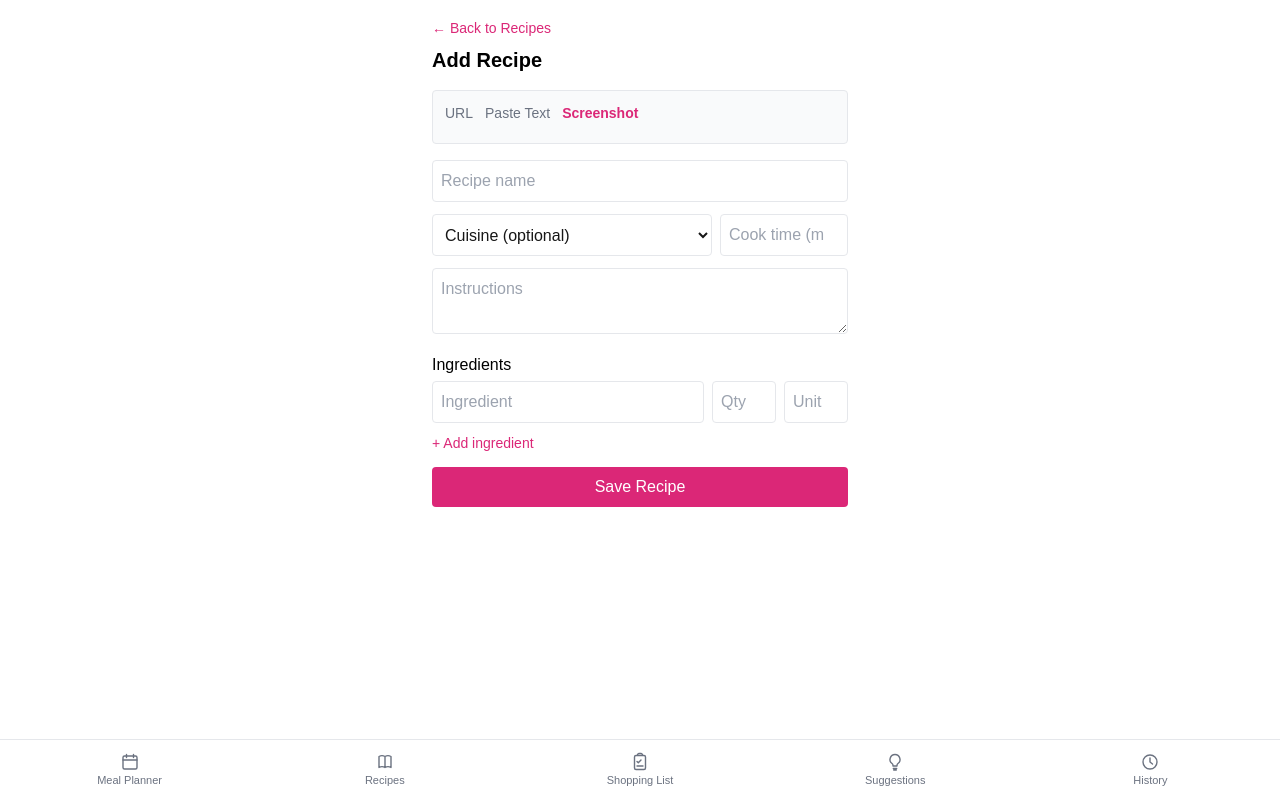
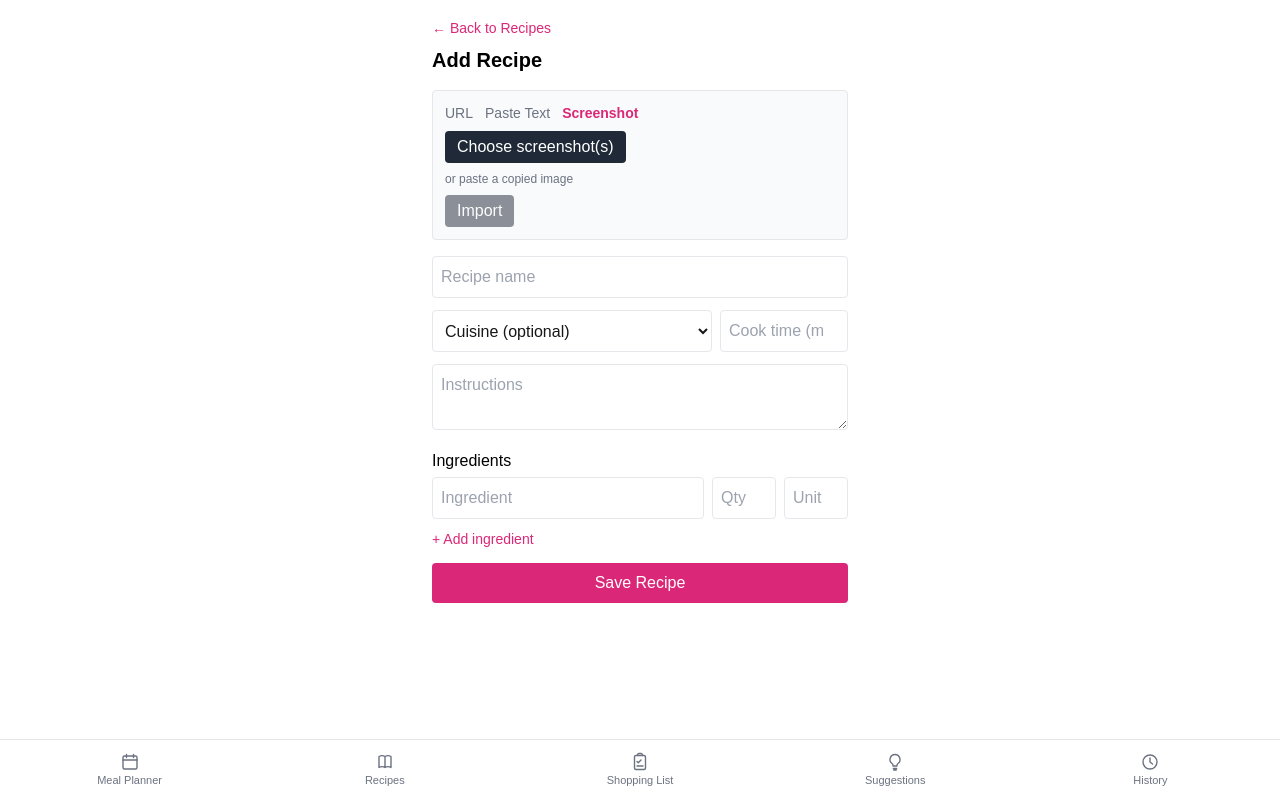
Before and after one commit to bjmcneil-git/grocery-meal-planner, a Next.js app: page /recipes/new in a window 1280 px wide. Both pictures are taken after a click on the button "Screenshot". Built offline with nearby package versions, Linux system fonts and the light colour scheme.

Commit message:
Add Screenshot recipe import tab (upload and paste)

```diff
--- a/app/recipes/new/page.tsx
+++ b/app/recipes/new/page.tsx
@@ -47,6 +47,10 @@ function NewRecipePageInner() {
   const [pasteText, setPasteText] = useState("");
   const [textImportError, setTextImportError] = useState<string | null>(null);
   const [textImporting, setTextImporting] = useState(false);
+
+  const [screenshotImages, setScreenshotImages] = useState<string[]>([]);
+  const [screenshotError, setScreenshotError] = useState<string | null>(null);
+  const [screenshotImporting, setScreenshotImporting] = useState(false);
 
   function updateIngredient(index: number, field: keyof IngredientRow, value: string) {
     setIngredients((rows) =>
@@ -122,6 +126,86 @@ function NewRecipePageInner() {
       setSourceUrl(null);
     } finally {
       setTextImporting(false);
+    }
+  }
+
+  const MAX_SCREENSHOT_IMAGES = 5;
+  const MAX_SCREENSHOT_BYTES = 5 * 1024 * 1024;
+
+  function readFileAsDataUrl(file: File): Promise<string> {
+    return new Promise((resolve, reject) => {
+      const reader = new FileReader();
+      reader.onload = () => resolve(reader.result as string);
+      reader.onerror = () => reject(reader.error);
+      reader.readAsDataURL(file);
+    });
+  }
+
+  async function addScreenshotFiles(files: File[]) {
+    setScreenshotError(null);
+    const accepted: string[] = [];
+    for (const file of files) {
+      if (screenshotImages.length + accepted.length >= MAX_SCREENSHOT_IMAGES) {
+        setScreenshotError(`You can attach up to ${MAX_SCREENSHOT_IMAGES} images`);
+        break;
+      }
+      if (!file.type.startsWith("image/")) {
+        setScreenshotError("Only image files are supported");
+        continue;
+      }
+      if (file.size > MAX_SCREENSHOT_BYTES) {
+        setScreenshotError("Each image must be under 5MB");
+        continue;
+      }
+      accepted.push(await readFileAsDataUrl(file));
+    }
+    if (accepted.length > 0) {
+      setScreenshotImages((imgs) => [...imgs, ...accepted]);
+    }
+  }
+
+  function handleFileInputChange(e: React.ChangeEvent<HTMLInputElement>) {
+    addScreenshotFiles(Array.from(e.target.files ?? []));
+    e.target.value = "";
+  }
+
+  function handleScreenshotPaste(e: React.ClipboardEvent) {
+    const files: File[] = [];
+    for (const item of Array.from(e.clipboardData.items)) {
+      if (item.type.startsWith("image/")) {
+        const file = item.getAsFile();
+        if (file) files.push(file);
+      }
+    }
+    if (files.length > 0) {
+      e.preventDefault();
+      addScreenshotFiles(files);
+    }
+  }
+
+  function removeScreenshotImage(index: number) {
+    setScreenshotImages((imgs) => imgs.filter((_, i) => i !== index));
+  }
+
+  async function handleParseScreenshots() {
+    if (screenshotImages.length === 0) return;
+    setScreenshotError(null);
+    setScreenshotImporting(true);
+    try {
+      const res = await fetch("/api/recipes/parse-image", {
+        method: "POST",
+        headers: { "Content-Type": "application/json" },
+        body: JSON.stringify({ images: screenshotImages }),
+      });
+      const body = await res.json();
+      if (!res.ok) {
+        setScreenshotError(body.error);
+        return;
+      }
+      applyImportedFields(body);
+      setSourceUrl(null);
+    } finally {
+      setScreenshotImporting(false);
     }
   }
 
@@ -235,6 +319,47 @@ function NewRecipePageInner() {
             {textImportError && <p className="text-red-600 text-sm mt-1">{textImportError}</p>}
           </div>
         )}
+
+        {activeTab === "screenshot" && (
+          <div onPaste={handleScreenshotPaste}>
+            <label className="inline-block bg-gray-800 text-white rounded px-3 py-1 cursor-pointer mb-2">
+              Choose screenshot(s)
+              <input
+                type="file"
+                accept="image/*"
+                multiple
+                onChange={handleFileInputChange}
+                className="hidden"
+              />
+            </label>
+            <p className="text-xs text-gray-500 mb-2">or paste a copied image</p>
+            {screenshotImages.length > 0 && (
+              <div className="flex gap-2 flex-wrap mb-2">
+                {screenshotImages.map((src, i) => (
+                  <div key={i} className="relative">
+                    <img src={src} alt="" className="w-16 h-16 object-cover rounded border" />
+                    <button
+                      type="button"
+                      onClick={() => removeScreenshotImage(i)}
+                      className="absolute -top-2 -right-2 bg-gray-800 text-white rounded-full w-5 h-5 text-xs"
+                    >
+                      &times;
+                    </button>
+                  </div>
+                ))}
+              </div>
+            )}
+            <button
+              type="button"
+              onClick={handleParseScreenshots}
+              disabled={screenshotImporting || screenshotImages.length === 0}
+              className="bg-gray-800 text-white rounded px-3 py-1 disabled:opacity-50"
+            >
+              {screenshotImporting ? "Importing..." : "Import"}
+            </button>
+            {screenshotError && <p className="text-red-600 text-sm mt-1">{screenshotError}</p>}
+          </div>
+        )}
       </div>
       <form onSubmit={handleSubmit} className="space-y-3">
         <input
```
